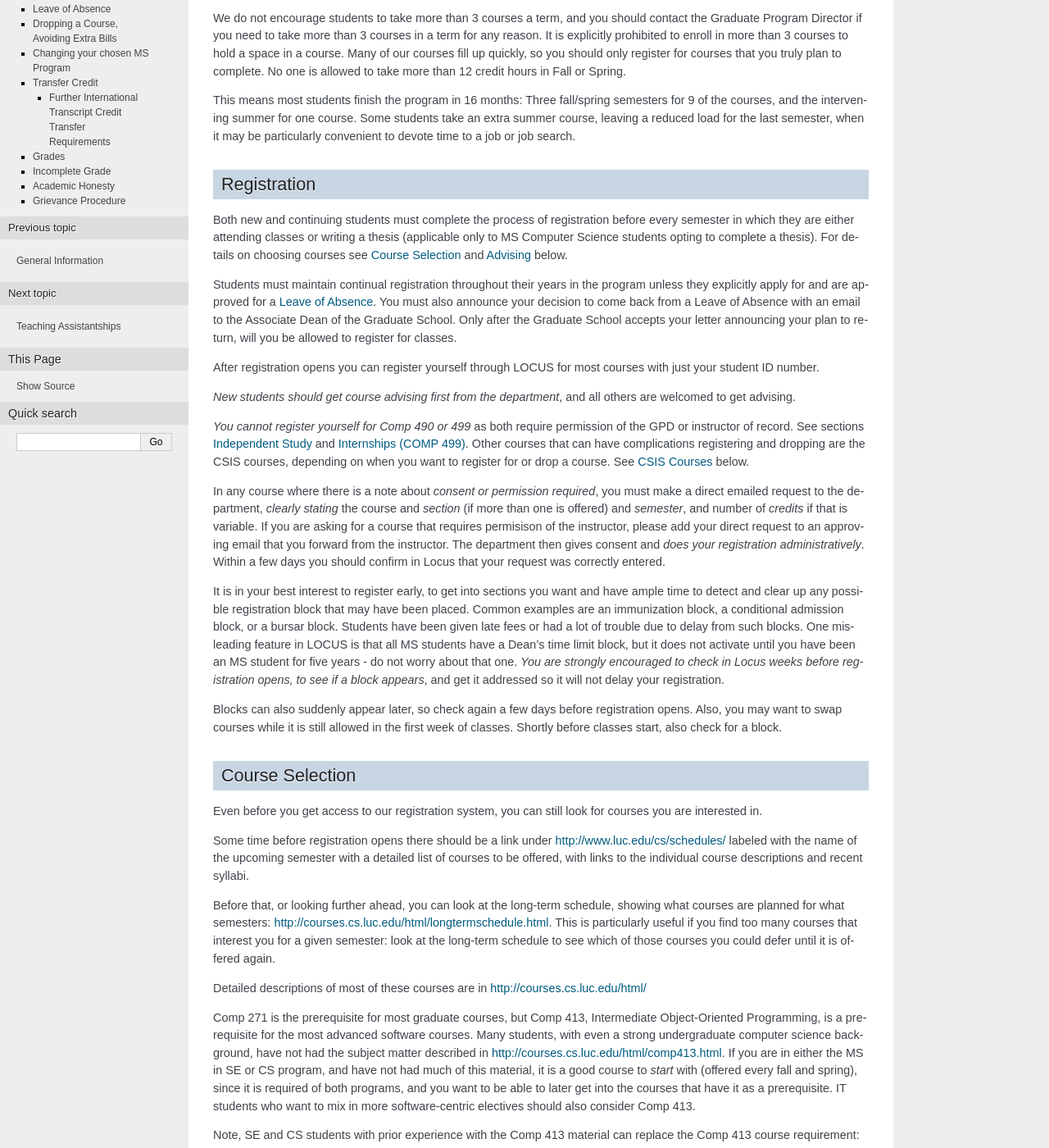
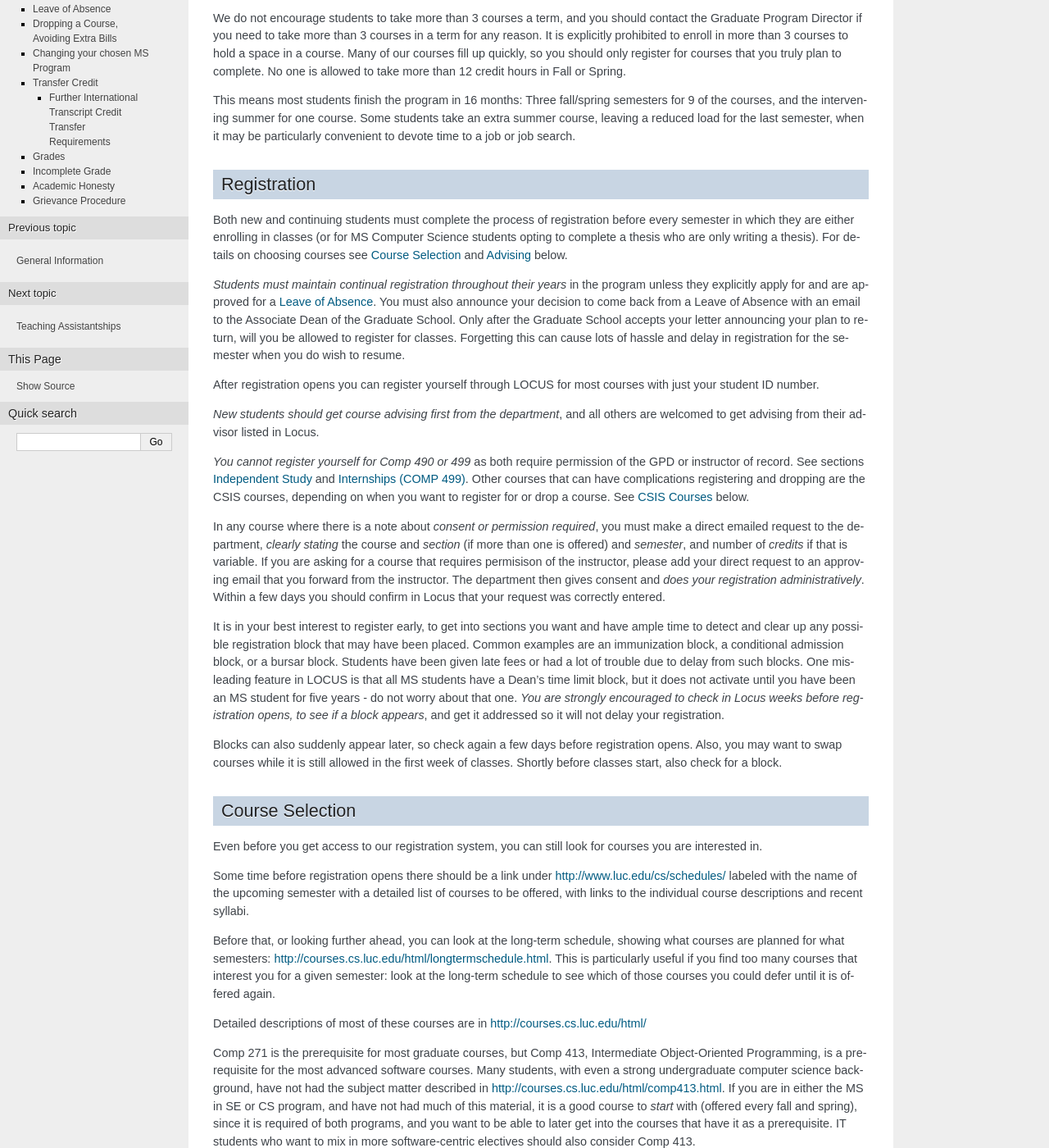
Before and after one commit to LoyolaChicagoCS/gradhandbook, a Sphinx documentation site: the page built from source/regulations.rst, in a window 1280 px wide and 1400 px high, scrolled down 358 px. Shown: the whole window at 82% size. Built offline with Sphinx 7.4.7, drawn with Linux system fonts in a browser that asks for light colours; some of the changed text lies outside the part shown.

```diff
--- a/source/regulations.rst
+++ b/source/regulations.rst
@@ -43,23 +43,25 @@ Registration
 --------------------------------
 
 Both new and continuing students must complete the process of registration
-before every semester in which they are either attending classes or writing a
-thesis (applicable only to MS Computer Science students opting to complete a
-thesis). For details on choosing courses see :ref:`course_selection` and
+before every semester in which they are either enrolling in classes (or for
+MS Computer Science students opting to complete a
+thesis who are only writing a thesis). For details on choosing courses see :ref:`course_selection` and
 :ref:`advising` below.
 
-Students must maintain continual registration throughout their years in the
+*Students must maintain continual registration throughout their years* in the
 program unless they explicitly apply for and are approved for a
 :ref:`leave_of_absence`.  You must also announce your decision to come back
 from a Leave of Absence with an email to the Associate Dean of the Graduate
 School.  Only after the Graduate School accepts your letter announcing your
-plan to return, will you be allowed to register for classes.
+plan to return, will you be allowed to register for classes.  Forgetting this
+can cause lots of hassle and delay in registration for the semester when
+you do wish to resume.
 
 After registration opens you can register yourself through LOCUS for most
 courses with just your student ID number.
 
 *New students should get course advising first from the department*, and all
-others are welcomed to get advising.
+others are welcomed to get advising from their advisor listed in Locus.
 
 .. index:: permission required
 
@@ -139,7 +141,8 @@ substitute one of the courses which has Comp 413 as a prerequisite.
 
 **Caution to Computer Science program students**:  Comp 460 is required, and it is not
 offered every semester:  You may not be able to defer it!  Make sure you have
-arranged a place in your plans that fit with the semesters that it is offered.
+arranged a place in your plans that fit with the semesters that it is offered
+and with your prerequisite preparation in algorithms.
 
 .. index:: advising
 
@@ -152,8 +155,8 @@ Newly admitted students should first consult with the Graduate Program Director
 before registering for courses. A discussion with the GPD is particularly
 important if there is any question of a student's prerequisite preparation.
 
-Before the next registration period, you should be provided an individual
-faculty advisor for the rest of your studies.  Later registration choices
+Before the *next* registration period, you should be provided an individual
+faculty advisor for the rest of your studies.  This advisor should be listed in Locus.  Later registration choices
 should be taken up with your advisor.
 
 .. index:: online courses
@@ -182,8 +185,7 @@ The `long-term schedule
 <http://courses.cs.luc.edu/html/longtermschedule.html>`_ includes an indication
 of what courses to expect to be online.
 
-At present there is no guarantee of being able to complete a degree totally
-online, though we are moving in that direction with increased offerings.
+At least part-time completion of an MS IT degree is possible, though it will restrict elective options, and only some tracks can be completed full-time.
 
 .. index:: F-1 online limiting rules
 
```
Also changed, not shown: other parts of source/regulations.rst (+1 -1 lines), source/general.rst (+16 -16 lines), source/prospective_students.rst (+10 -4 lines).
